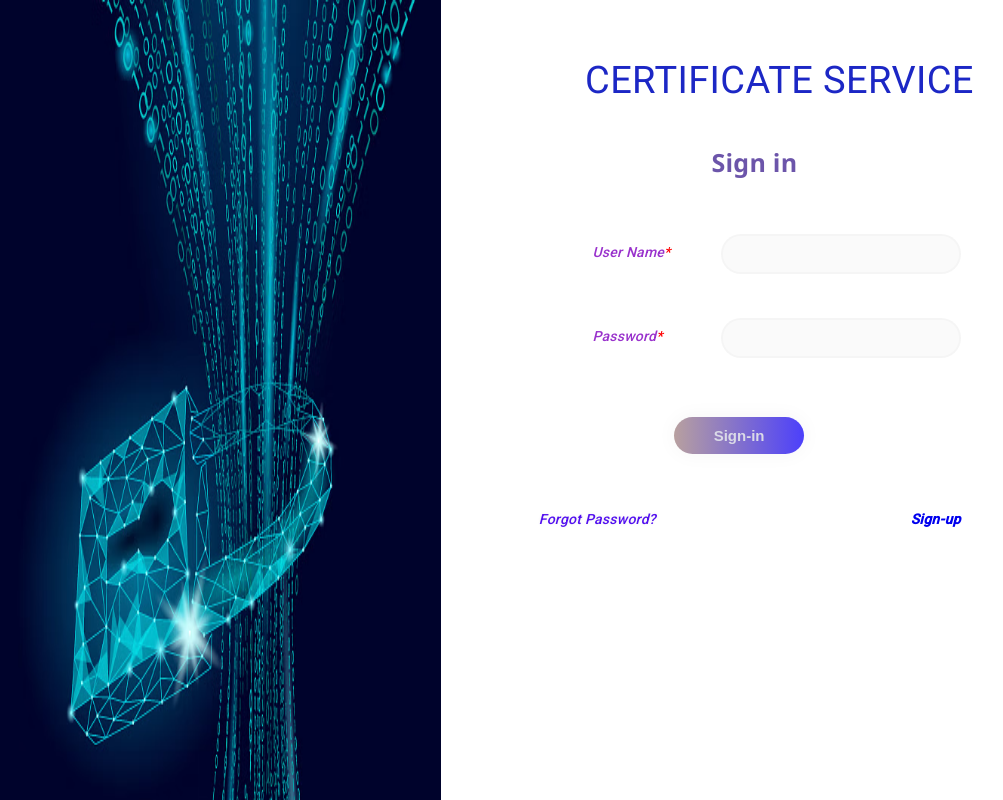
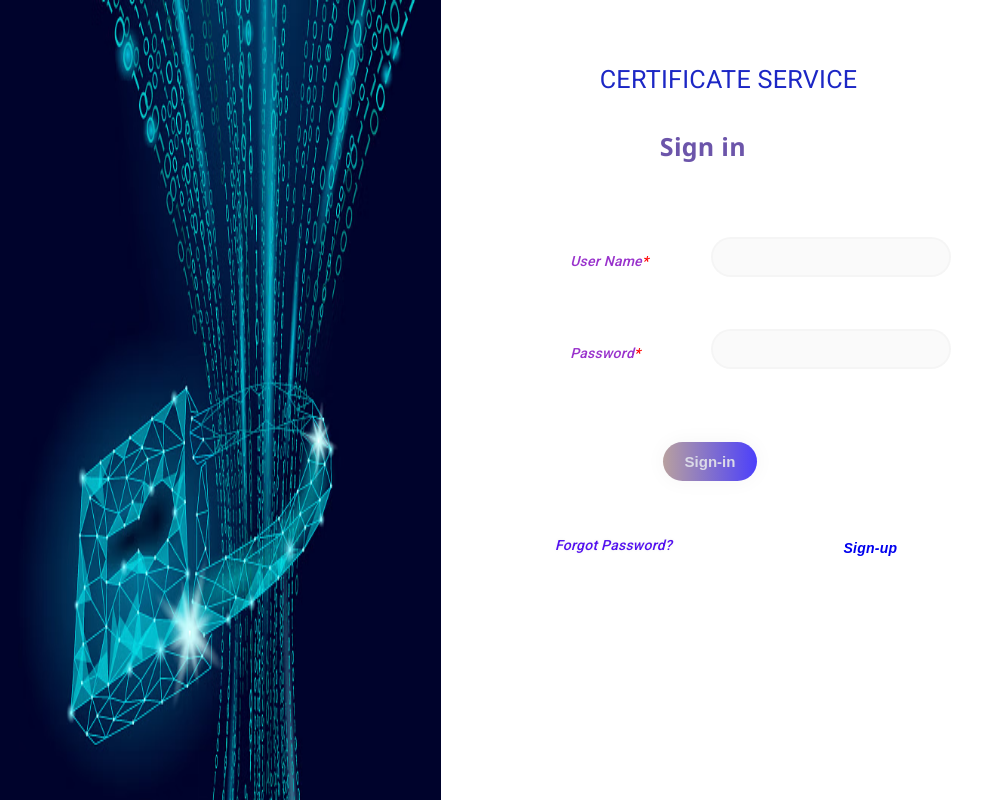
Before and after one commit to muthulaksmi/CertificateService-FrontEnd, an Angular app: page / in a window 1280 px wide. Shown: the whole page, without its empty margins (199-1202 px from the left). Built offline with nearby package versions, Linux system fonts and the light colour scheme.

Commit message:
done changes for error message

```diff
--- a/src/app/login/login.component.css
+++ b/src/app/login/login.component.css
@@ -1,4 +1,4 @@
-.container {
+/* .container {
 	margin-top: 25px;
 	padding: 25px;
 	display: flex;
@@ -6,7 +6,7 @@
 	margin-left: 10px;
 	margin-right: 20px;
 
-}
+} */
 
 a {
 	text-decoration: none;
@@ -24,25 +24,27 @@ a {
 
 .main {
 	background-color: #FFFFFF;
-	width: 550px;
-	height: 500px;
+	width: 100%;
+	height: 100%;
 	margin-left: 3%;
 	/* box-shadow: 0px 11px 35px 2px rgba(0, 0, 0, 0.14); */
 	margin-top: 5%;
-
+	overflow: visible;
 	/* margin-top: 60px; */
 }
 
 .sign {
-	padding-top: 40px;
+	padding-top: 4%;
+	padding-left: 30%;
 	color: #6c55aa;
 	font-size: 25px;
 	font-family: 'Segoe UI', Tahoma, Geneva, Verdana, sans-serif;
 	font-weight: 700;
+	overflow: visible;
 }
 
 .un {
-	width: 240px;
+	width: 100%;
 	color: rgb(38, 50, 56);
 	font-weight: 700;
 	font-size: 14px;
@@ -55,18 +57,19 @@ a {
 	box-sizing: border-box;
 	border: 2px solid rgba(0, 0, 0, 0.02);
 	margin-bottom: 50px;
-	margin-left: 46px;
+	margin-left: 45%;
 	text-align: center;
-	margin-bottom: 27px;
+	margin-bottom: 20%;
 	font-family: 'Ubuntu', sans-serif;
+	overflow: visible;
 
 }
 
 form.form1 {
-	padding-top: 40px;
+	padding-top: 11%;
 }
 
-.pass {
+/* .pass {
 	width: 76%;
 	color: rgb(38, 50, 56);
 	font-weight: 700;
@@ -84,22 +87,25 @@ form.form1 {
 	text-align: center;
 	margin-bottom: 27px;
 	font-family: 'Ubuntu', sans-serif;
-}
+} */
 
 
-.un:focus,
+/* .un:focus,
 .pass:focus {
 	border: 2px solid rgba(0, 0, 0, 0.18) !important;
 
-}
+} */
 
 
 
 .forgot {
 	text-shadow: 0px 0px 3px rgba(117, 117, 117, 0.12);
 	color: #520ff0;
-	padding-top: 15px;
 	font-weight: 500;
+	overflow: visible;
+	white-space: nowrap;
+	padding-left: 62%;
+	text-align: center;
 
 }
 
@@ -118,15 +124,13 @@ form.form1 {
 	color: #dadae7;
 	background: linear-gradient(to right, #b8a09f, #4c40fb);
 	border: 0;
-	padding-left: 40px;
-	padding-right: 40px;
-	padding-bottom: 10px;
-	padding-top: 10px;
+	padding: 3% 6%;
 	font-family: 'Ubuntu', sans-serif;
-	margin-left: 40%;
+	margin-left: 50%;
 	font-size: 15px;
 	box-shadow: 0 0 20px 1px rgba(0, 0, 0, 0.04);
 	font-weight: bold;
+	overflow: visible;
 }
 
 .error {
@@ -134,31 +138,34 @@ form.form1 {
 	color: red;
 	font-size: 1em;
 	padding-left: 50px;
+	overflow: visible;
 }
 
 .lab {
 	font-weight: 500;
 	font-size: 14px;
 	font-style: italic;
-	margin-left: 110px;
-	margin-bottom: 30px;
+	margin-left: 75%;
+	margin-bottom: 35%;
+	overflow: visible;
+	white-space: nowrap;
 
 }
 
 .main table td {
-	height: 80px;
+	height: 10vh;
 }
 
 .h1 {
-	text-align: center;
+	text-align: left;
 	flex: 1;
   color: rgb(28, 39, 197);
-  text-align: center;
-  padding-left: 50px;
-  white-space: nowrap; /* Prevent text from wrapping */
+  padding-left: 20%;
+  white-space: nowrap;
   letter-spacing: .01em;
-  font-size: 38px;
+  font-size: 180%;
   font-style: inherit;
+  overflow: visible;
 
 }
 .right {
@@ -169,4 +176,40 @@ form.form1 {
 .signup {
 	color: #520ff0;
 	font-weight: 500;
+	margin-top: 2%;
+	font-family:'Ubuntu', sans-serif;
+	overflow: visible;
+	padding-left: 100%;
+	white-space: nowrap;
 }
+
+/* @media (max-width: 767px) {
+  .left {
+    flex-direction: column;
+  }
+
+  .left-image {
+    max-width: 100%;
+    height: auto;
+  }
+
+  .main {
+    margin-left: 0;
+    padding: 0 10px;
+  }
+
+  .sign {
+    padding-left: 10%;
+    margin-bottom: 10%;
+  }
+
+  .lab {
+    margin-left: 10%;
+    text-align: left;
+  }
+
+  .signup {
+    padding-left: 10%;
+    text-align: left;
+  }
+} */
--- a/src/app/login/login.component.html
+++ b/src/app/login/login.component.html
@@ -1,8 +1,11 @@
 <div class = "left">
+
+
   <img src="/assets/lockwithdata.avif" alt="Data Hand Image" class="left-image">
 <div class="main">
+  <meta name="viewport" content="width=device-width, initial-scale=1.0">
   <h1 class="h1">CERTIFICATE SERVICE</h1>
-  <p class="sign" align="center">Sign in</p>
+  <p class="sign" align="left">Sign in</p>
   <form class="form1" id="form1" [formGroup]="myForm" (ngSubmit)="submit()">
     <table>
       <tbody>
@@ -43,10 +46,10 @@
 
     <tr>
       <td>
-        <div><a routerLink="/forgot" class="forgot" align="left" style="margin-left: 30%;">Forgot Password?</a></div>
+        <div><a routerLink="/forgot" class="forgot" align="left">Forgot Password?</a></div>
       </td>
       <td>
-        <div class="signup" align="right"><a routerLink="/signup">Sign-up</a></div>
+        <div class="signup"><a routerLink="/signup">Sign-up</a></div>
       </td>
     </tr>
   </tbody>
--- a/src/app/signup/signup.component.css
+++ b/src/app/signup/signup.component.css
@@ -2,7 +2,7 @@
 	background-color: white;
 	/* background: linear-gradient(to right, #ff0000, #00ff00); */
 	width: 450px;
-	height: 580px;
+	height: 600px;
 	/* margin: 3% auto; */
 	border-radius: 1.5em;
 	box-shadow: 0px 11px 35px 2px rgba(0, 0, 0, 0.14);
--- a/src/app/signup/signup.component.html
+++ b/src/app/signup/signup.component.html
@@ -67,7 +67,7 @@
         </td>
       </tr>
       <tr>
-        <td colspan="2">
+        <td>
           <p class="error" *ngIf ="submitted" align ="center">{{ formerror }}</p>
         </td>
       </tr>
--- a/src/app/signup/signup.component.ts
+++ b/src/app/signup/signup.component.ts
@@ -221,12 +221,23 @@ export class SignupComponent implements OnInit {
     };
 
     if (this.myForm.controls['firstName'].value !== "" && this.myForm.controls['lastName'].value !== "" && this.myForm.controls['userName'].value !== "" && this.myForm.controls['email'].value !== "" && this.myForm.controls['password'].value !== "" && this.myForm.controls['confirmPassword'].value !== "") {
+
       this.errorCheckFirstName();
+      if (!this.submitted)  {
       this.errorCheckLastName();
+      }
+      if (!this.submitted)  {
       this.errorCheckUserName();
+      }
+      if (!this.submitted)  {
       this.errorCheckEmail();
+      }
+      if (!this.submitted)  {
       this.errorCheckPassword();
+      }
+      if (!this.submitted)  {
       this.errorCheckConfirmPassword();
+      }
       if (!this.submitted) {
         let url = 'http://localhost:8080/auth/register';
         this.http.post(url, data).subscribe((response) => {
```
